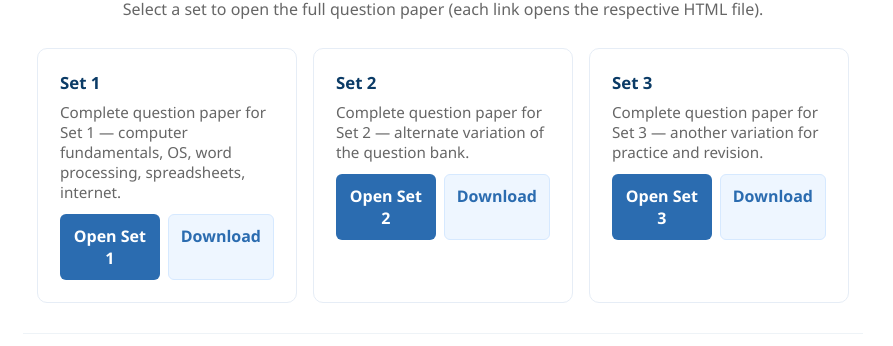
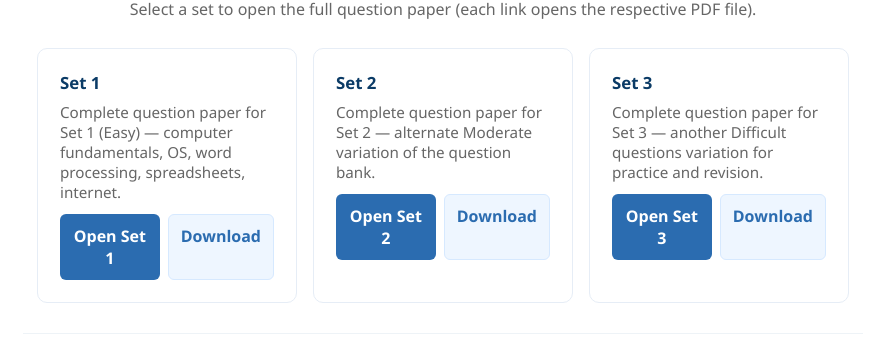
Before and after one commit to rahul-120/CCC-PLUS, a plain HTML site: page index.html in a window 1280 px wide. Shown: the part 113-459 px from the top of the page, without its empty margins (197-1090 px from the left). Drawn offline with Linux system fonts and the light colour scheme.

```diff
--- a/index.html
+++ b/index.html
@@ -56,13 +56,13 @@
   <div class="wrap">
     <header>
       <h1>CCC PLUS — Question Bank</h1>
-      <p>Select a set to open the full question paper (each link opens the respective HTML file).</p>
+      <p>Select a set to open the full question paper (each link opens the respective PDF file).</p>
     </header>
 
     <div class="sets">
       <div class="card">
         <h2>Set 1</h2>
-        <p>Complete question paper for Set 1 — computer fundamentals, OS, word processing, spreadsheets, internet.</p>
+        <p>Complete question paper for Set 1 (Easy) — computer fundamentals, OS, word processing, spreadsheets, internet.</p>
         <div class="links">
           <a class="primary" href="set1.html">Open Set 1</a>
           <a class="secondary" href="pdfs/set1.pdf" download>Download</a>
@@ -71,7 +71,7 @@
 
       <div class="card">
         <h2>Set 2</h2>
-        <p>Complete question paper for Set 2 — alternate variation of the question bank.</p>
+        <p>Complete question paper for Set 2 — alternate Moderate variation of the question bank.</p>
         <div class="links">
           <a class="primary" href="set2.html">Open Set 2</a>
           <a class="secondary" href="pdfs/set2.pdf" download>Download</a>
@@ -80,7 +80,7 @@
 
       <div class="card">
         <h2>Set 3</h2>
-        <p>Complete question paper for Set 3 — another variation for practice and revision.</p>
+        <p>Complete question paper for Set 3 — another Difficult questions variation for practice and revision.</p>
         <div class="links">
           <a class="primary" href="set3.html">Open Set 3</a>
           <a class="secondary" href="pdfs/set3.pdf" download>Download</a>
@@ -98,7 +98,7 @@
         </div>
       </div>
 
-      <div class="copyright">&copy; NIELIT 2025</div>
+      <div class="copyright">&copy; RAHUL NIELIT 2025</div>
     </footer>
   </div>
 </body>
```
